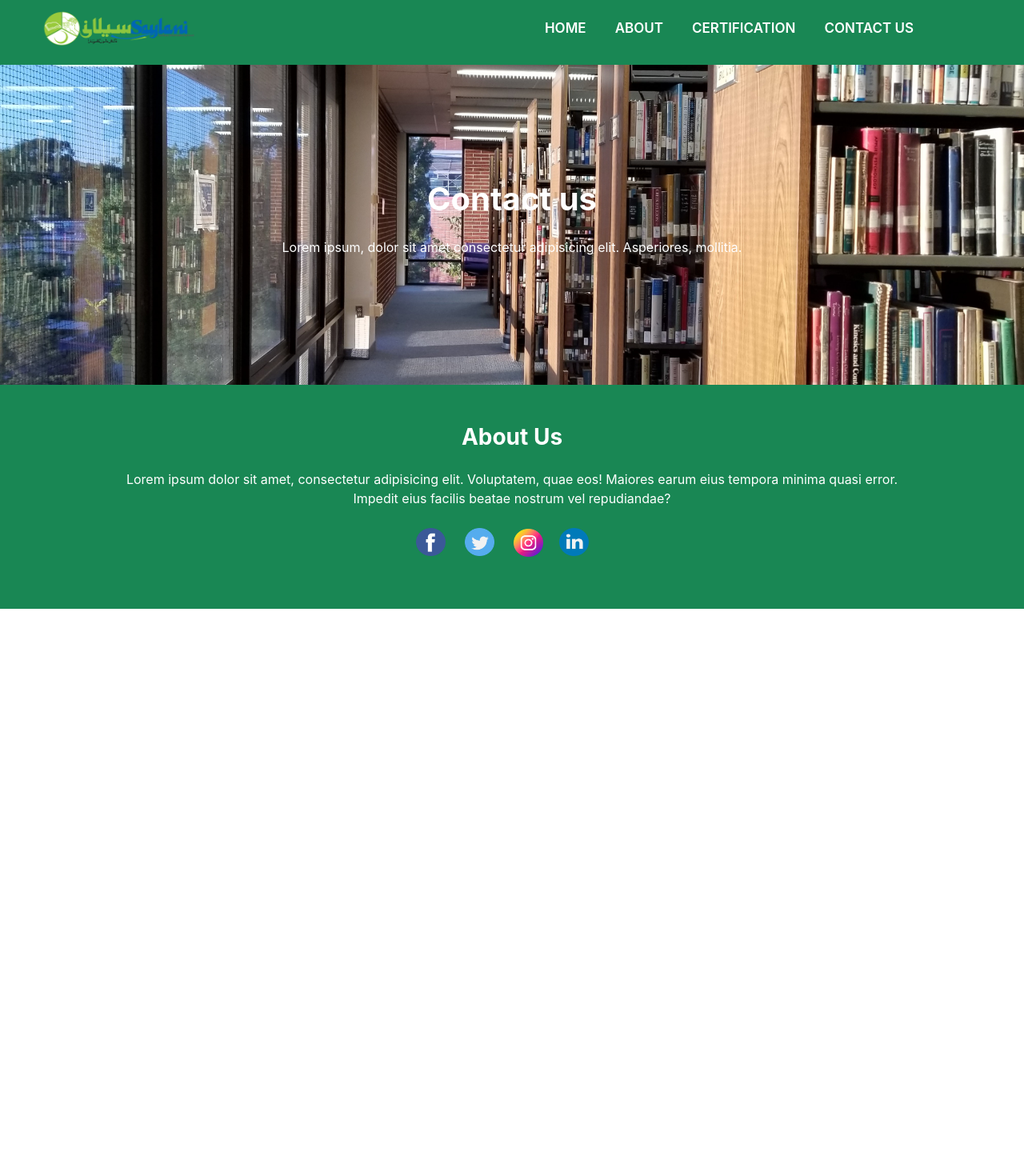
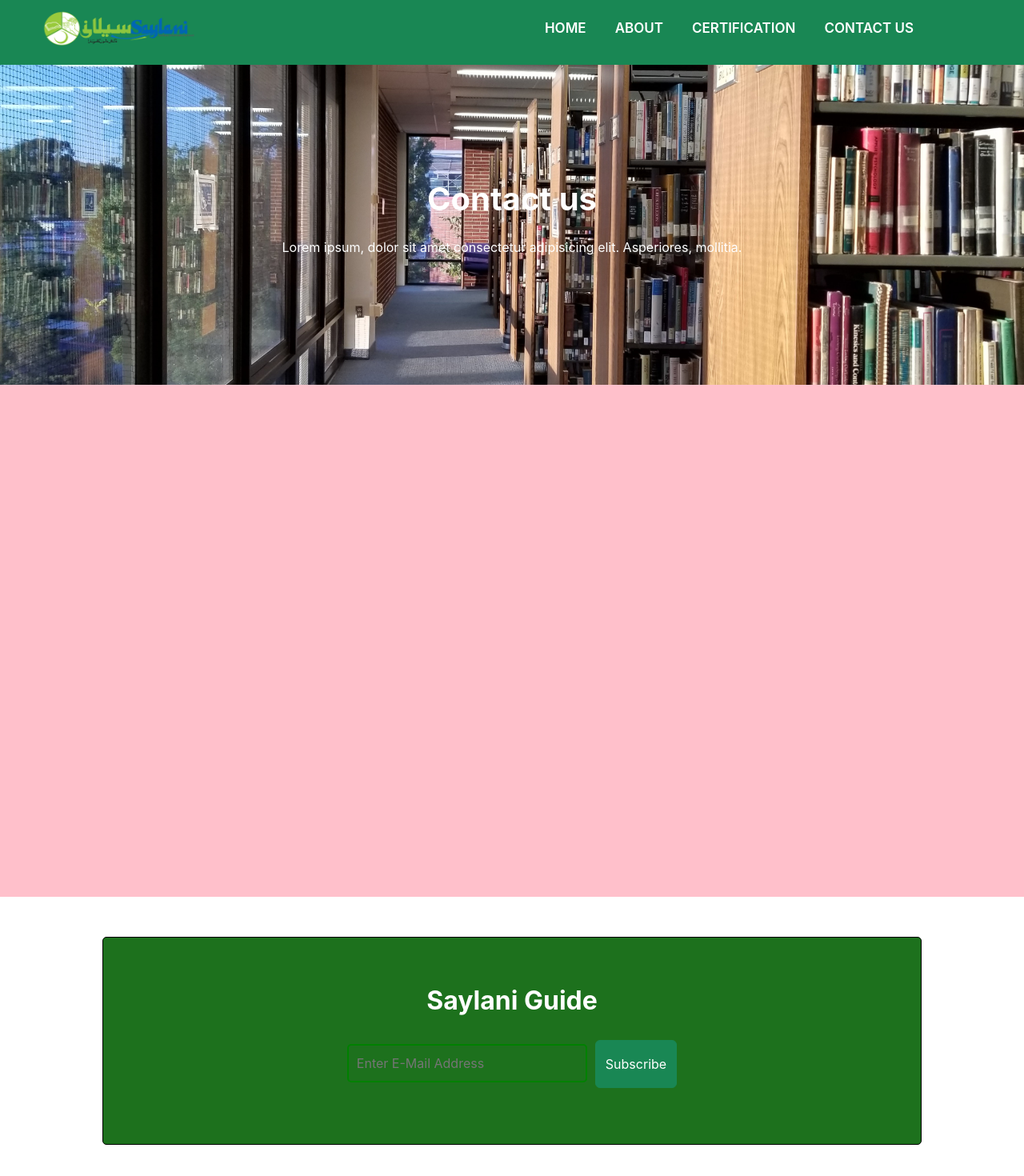
Before and after one commit to Shobby789/saylaniwebsite, a React (Create React App) app: page /contact in a window 1280 px wide. Shown: the top 1470 px of the page at 80% size. Before the commit the page ends 800 px from the top, so only its background shows below. Built offline with nearby package versions, Linux system fonts and the light colour scheme.

Commit message:
I created a component

```diff
--- a/src/components/about/saylani-guide/Guide.css
+++ b/src/components/about/saylani-guide/Guide.css
@@ -18,7 +18,7 @@
   color: white;
 }
 
-input[type="email"] {
+input {
   margin-right: 10px;
   padding: 10px 10px;
   border-radius: 5px;
--- a/src/components/contact/Contact.tsx
+++ b/src/components/contact/Contact.tsx
@@ -1,13 +1,16 @@
 import React from "react";
 import { Outlet } from "react-router-dom";
+import SaylaniGuideForm from "../about/saylani-guide/SaylaniGuideForm";
 import Footer from "../footer/Footer";
 import Header from "../header/Header";
 import "./Contact.css";
 
 export default function Contact() {
   return (
-    <div className="contact-container">
+    <div>
       <Header heading="Contact us" />
+      <div className="contact-container"></div>
+      <SaylaniGuideForm />
       <Footer />
       <Outlet />
     </div>
```
